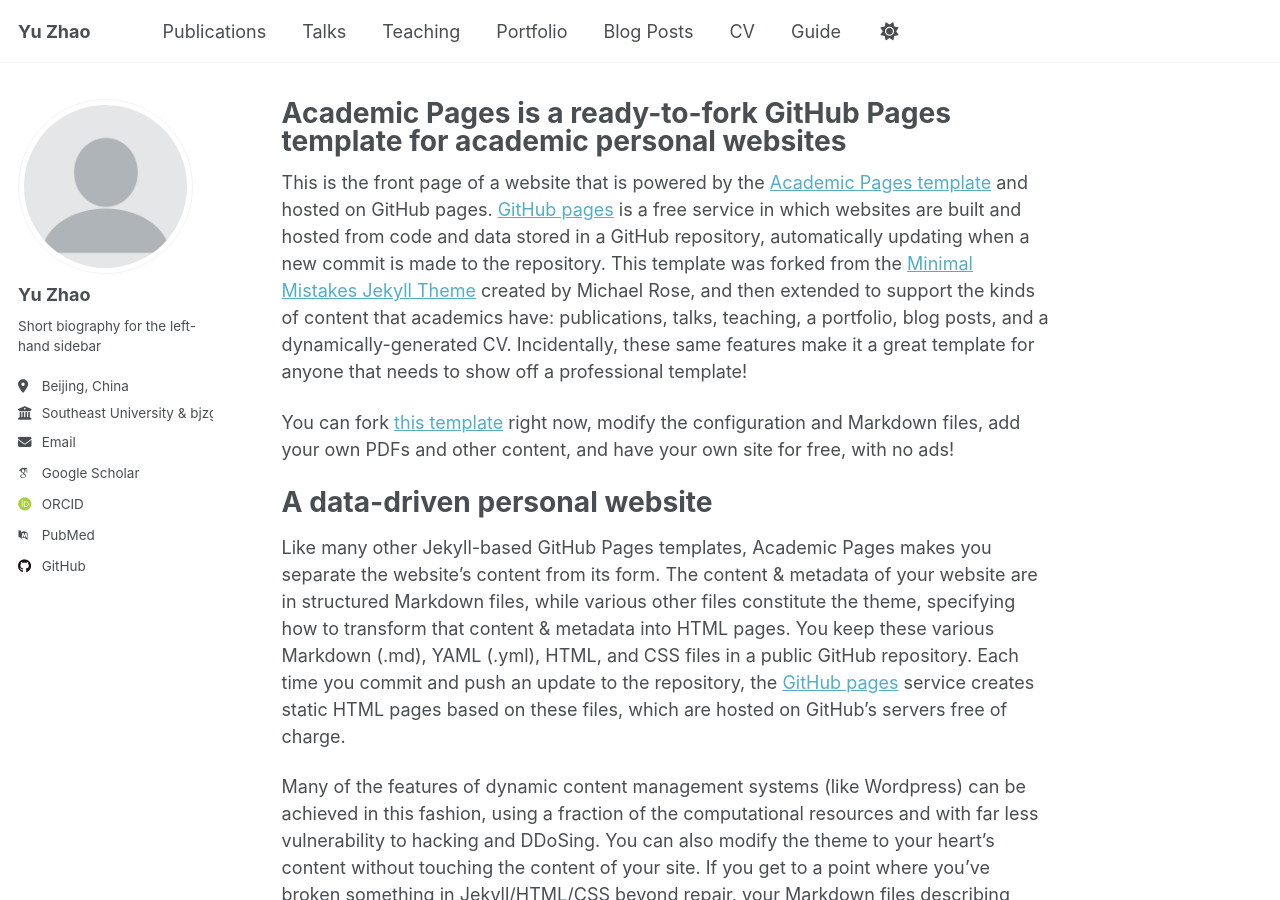
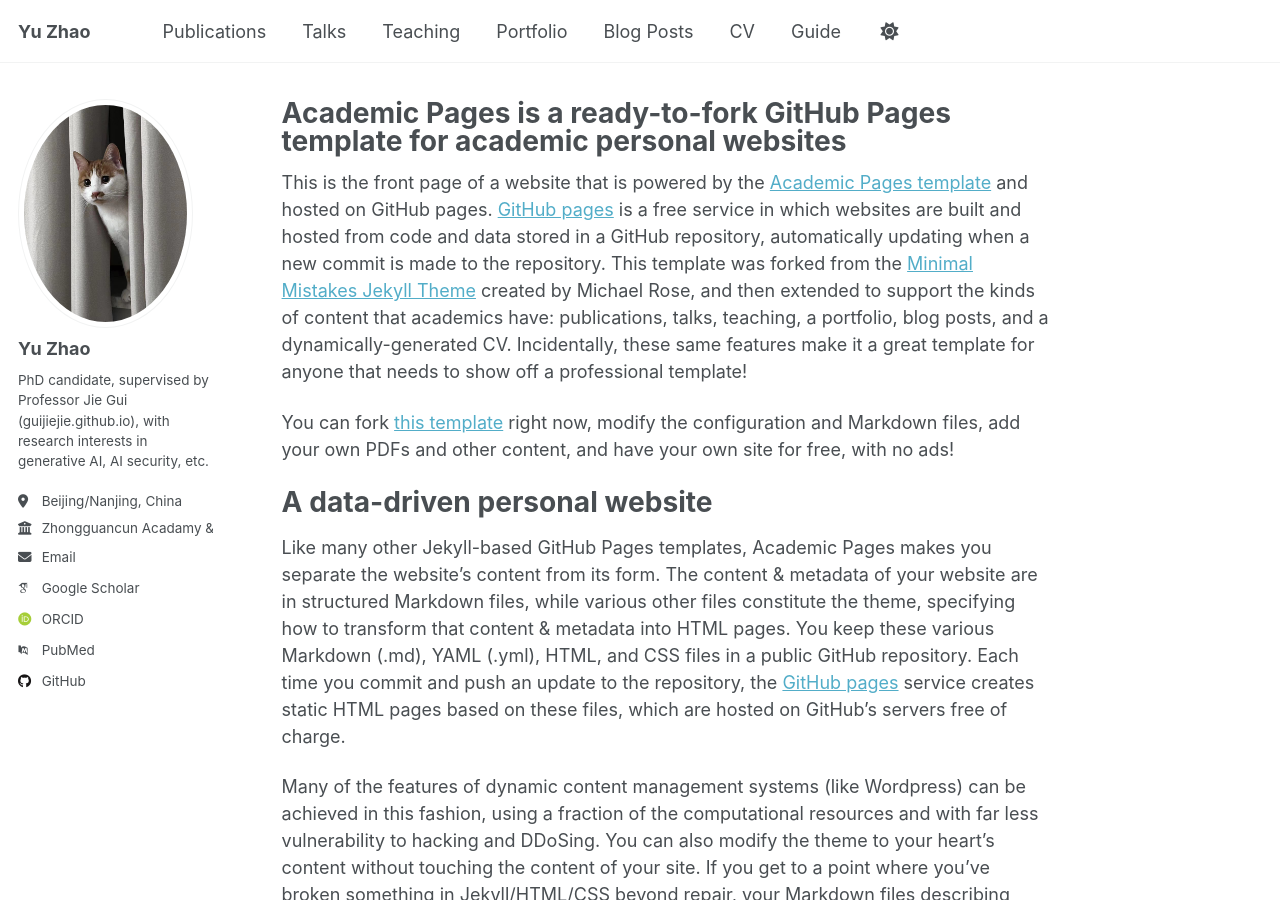
Before and after one commit to milkieTigera/milkieTigera.github.io, a Jekyll site: the page built from _pages/about.md, in a window 1280 px wide and 900 px high. Built offline with Jekyll 4.4.1, drawn with Linux system fonts in a browser that asks for light colours; some web fonts are replaced; a script that is not in the unit is left out.

Commit message:
Update _config.yml

```diff
--- a/_config.yml
+++ b/_config.yml
@@ -23,12 +23,12 @@ repository               : "academicpages/academicpages.github.io"
 #               Additional customization can be done by editing /_includes/author-profile.html
 author:
   # Biographic information
-  avatar           : "profile.png"
+  avatar           : "profile.jpg"
   name             : "Yu Zhao"
   pronouns         : # example: "she/her"
-  bio              : "Short biography for the left-hand sidebar"
-  location         : "Beijing, China"
-  employer         : "Southeast University & bjzgca"
+  bio              : "PhD candidate, supervised by Professor Jie Gui (guijiejie.github.io), with research interests in generative AI, AI security, etc."
+  location         : "Beijing/Nanjing, China"
+  employer         : "Zhongguancun Acadamy & Southeast University"
   uri              : # URL
   email            : "longxizhaoyu@foxmail.com"
 
```
